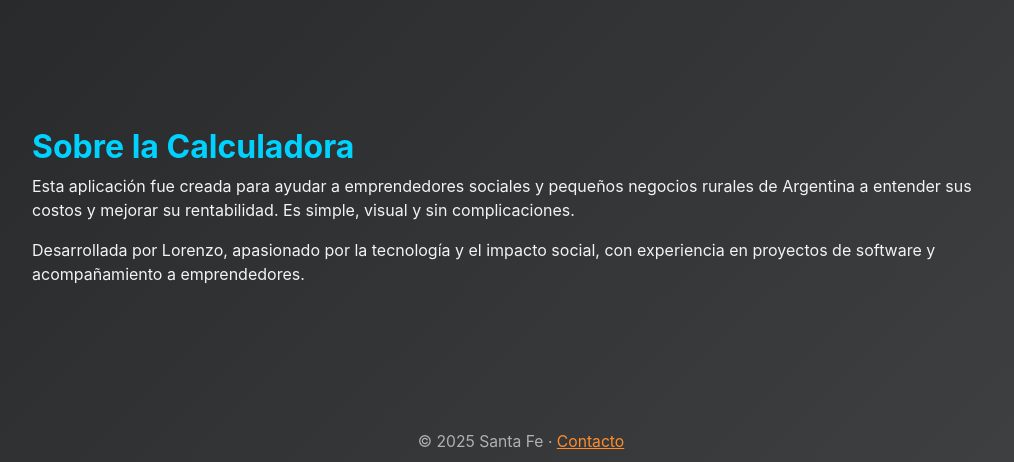
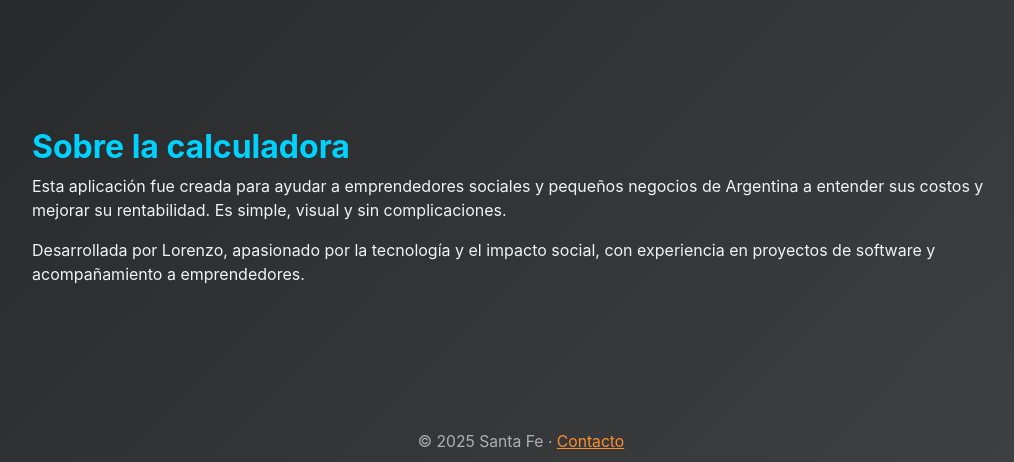
Before and after one commit to LorenzoFerreyra/django-calculadora-costos, a Django app: page /about/ in a window 1280 px wide. Shown: the part 216-678 px from the top of the page, without its empty margins (119-1133 px from the left). Run offline with Django 3.2, Linux system fonts and the light colour scheme; some libraries are stand-ins or nearby versions.

Commit message:
Update about.html

```diff
--- a/blog/templates/about.html
+++ b/blog/templates/about.html
@@ -1,8 +1,8 @@
 {% extends "calculadora.html" %}
 {% block content %}
 <div class="container mt-5">
-    <h2>Sobre la Calculadora</h2>
-    <p>Esta aplicación fue creada para ayudar a emprendedores sociales y pequeños negocios rurales de Argentina a entender sus costos y mejorar su rentabilidad. Es simple, visual y sin complicaciones.</p>
+    <h2>Sobre la calculadora</h2>
+    <p>Esta aplicación fue creada para ayudar a emprendedores sociales y pequeños negocios de Argentina a entender sus costos y mejorar su rentabilidad. Es simple, visual y sin complicaciones.</p>
     <p>Desarrollada por Lorenzo, apasionado por la tecnología y el impacto social, con experiencia en proyectos de software y acompañamiento a emprendedores.</p>
 </div>
 {% endblock %}
```
